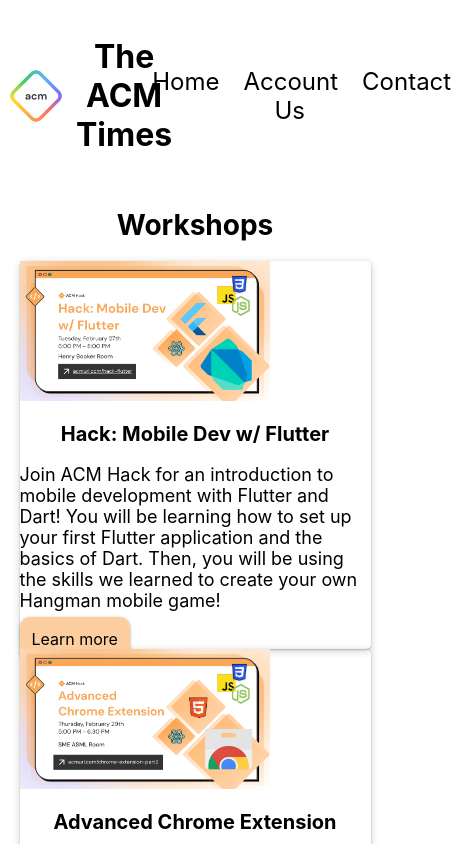
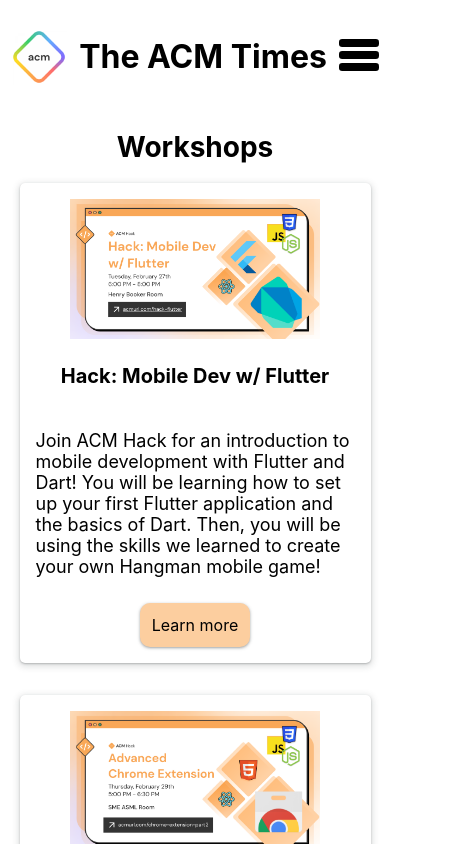
Before and after one commit to acmucsd/responsive-design-workshop, a Next.js app: page / in a window 390 px wide. Shown: the top 844 px of the page, 451 px wide, since content can reach past the window. Built offline with nearby package versions, Linux system fonts and the light colour scheme.

Commit message:
Added solutions

```diff
--- a/src/components/Card/style.module.css
+++ b/src/components/Card/style.module.css
@@ -7,7 +7,11 @@
    4. Add padding
 */
 .card {
-  /* Add your styling here */
+  display: flex;
+  flex-direction: column;
+  align-items: center;
+  gap: 0.5rem;
+  padding: 1rem;
   border-radius: 5px;
   box-shadow: rgba(60, 64, 67, 0.3) 0px 1px 2px 0px,
     rgba(60, 64, 67, 0.15) 0px 2px 6px 2px;
@@ -32,7 +36,7 @@
 */
 
 .card_descript {
-  /* Add your styling here */
+  flex: 1;
   font-size: 18px;
 }
 
--- a/src/components/Navbar/style.module.css
+++ b/src/components/Navbar/style.module.css
@@ -48,21 +48,22 @@
    5. Create a vertical flexbox layout for the navbar links with the .links_show class
 */
 
-/* Uncomment this starter code! */
-/* @media {
+@media screen and (max-width: 768px) {
   .hamburger {
-
+    display: inline-block;
   }
   .nav_bar {
-
+    flex-direction: column;
   }
 
   .links {
-
+    display: none;
   }
 
   .links_show {
+    display: flex;
+    flex-direction: column;
     width: 100%;
     background-color: lightgray;
   }
-} */
+}
--- a/src/styles/Home.module.css
+++ b/src/styles/Home.module.css
@@ -10,7 +10,7 @@
 /*
    Activity 2: Use CSS grid to create a responsive grid layout for the cards!
    Here's some requirements for the grid below
-   1. Each row should have 3 cards with a minimum width of 400px each
+   1. Each row should have 3 cards with a minimum width of 320px each
    2. Columns should automatically resize so there's more rows when screen size decreases
    3. Add a 'gap' to create spacing between each item in the grid
 
@@ -20,5 +20,7 @@
 .news_cards {
   width: 90%;
   margin: 0 auto;
-  /* Add your styling here */
+  display: grid;
+  grid-template-columns: repeat(auto-fit, minmax(320px, 1fr));
+  gap: 2rem;
 }
```
Also changed, not shown: 1 other file (tests, documents, lock files or other folders). Lines whose indentation alone changed are shown as unchanged.
